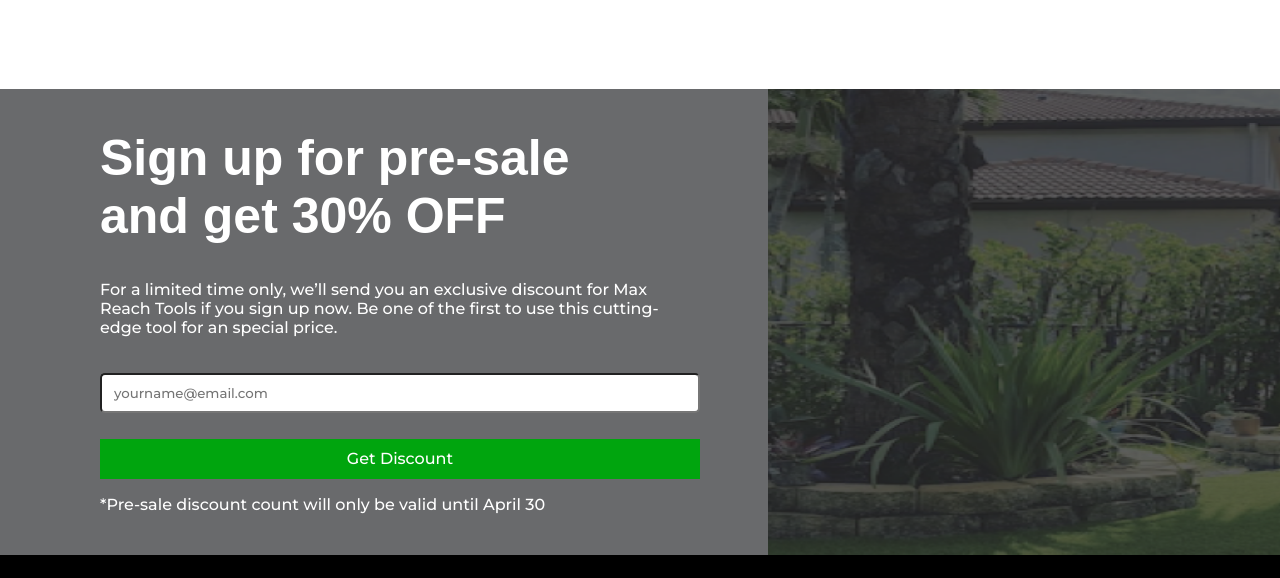
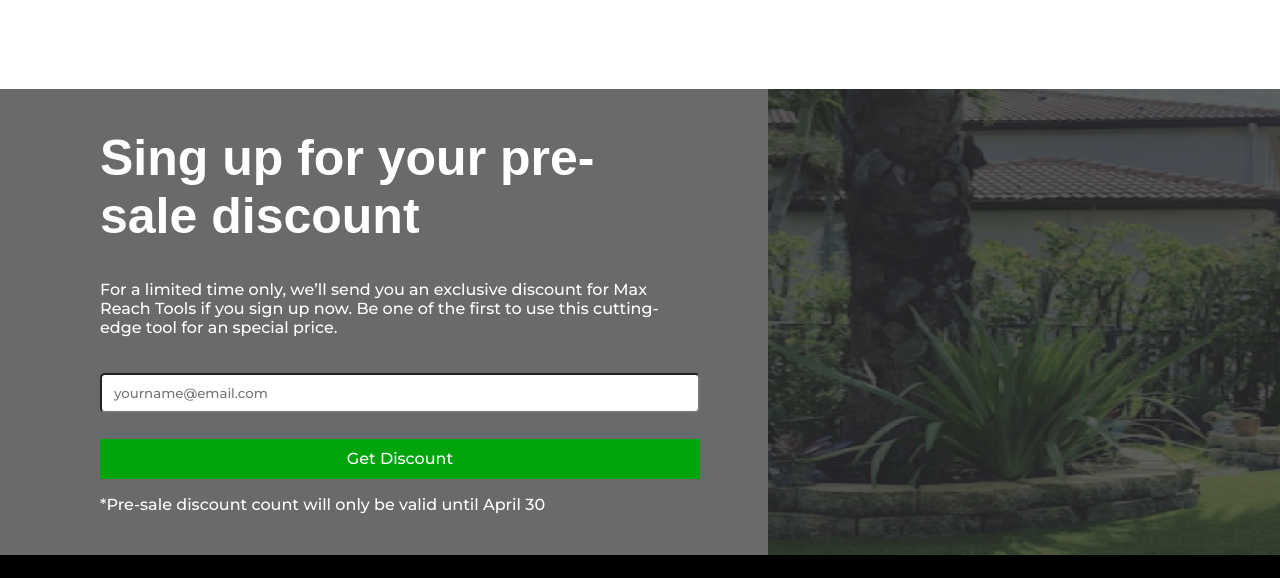
Before and after one commit to NesJrDev/MaxReach, a plain HTML site: page index.html in a window 1280 px wide. Shown: the part 5045-5623 px from the top of the page. Drawn offline with Linux system fonts and the light colour scheme; a web font is replaced by a local one.

Commit message:
Add files via upload

```diff
--- a/index.html
+++ b/index.html
@@ -134,7 +134,7 @@
     <div class="contactUs">
         <section id="contactUs"></section>
     <div class="questionary">
-        <h1>Sign up for pre-sale and get 30% OFF</h1>
+        <h1>Sing up for your pre-sale discount</h1>
         <p>For a limited time only, we’ll send you an exclusive discount for Max Reach Tools if you sign up now. Be one of the first to use this cutting-edge tool for an special price.</p>
         <input type="text" id="email" placeholder="yourname@email.com">
         <a href="#"><div class="boton2"><p>Get Discount</p></div></a>
```
